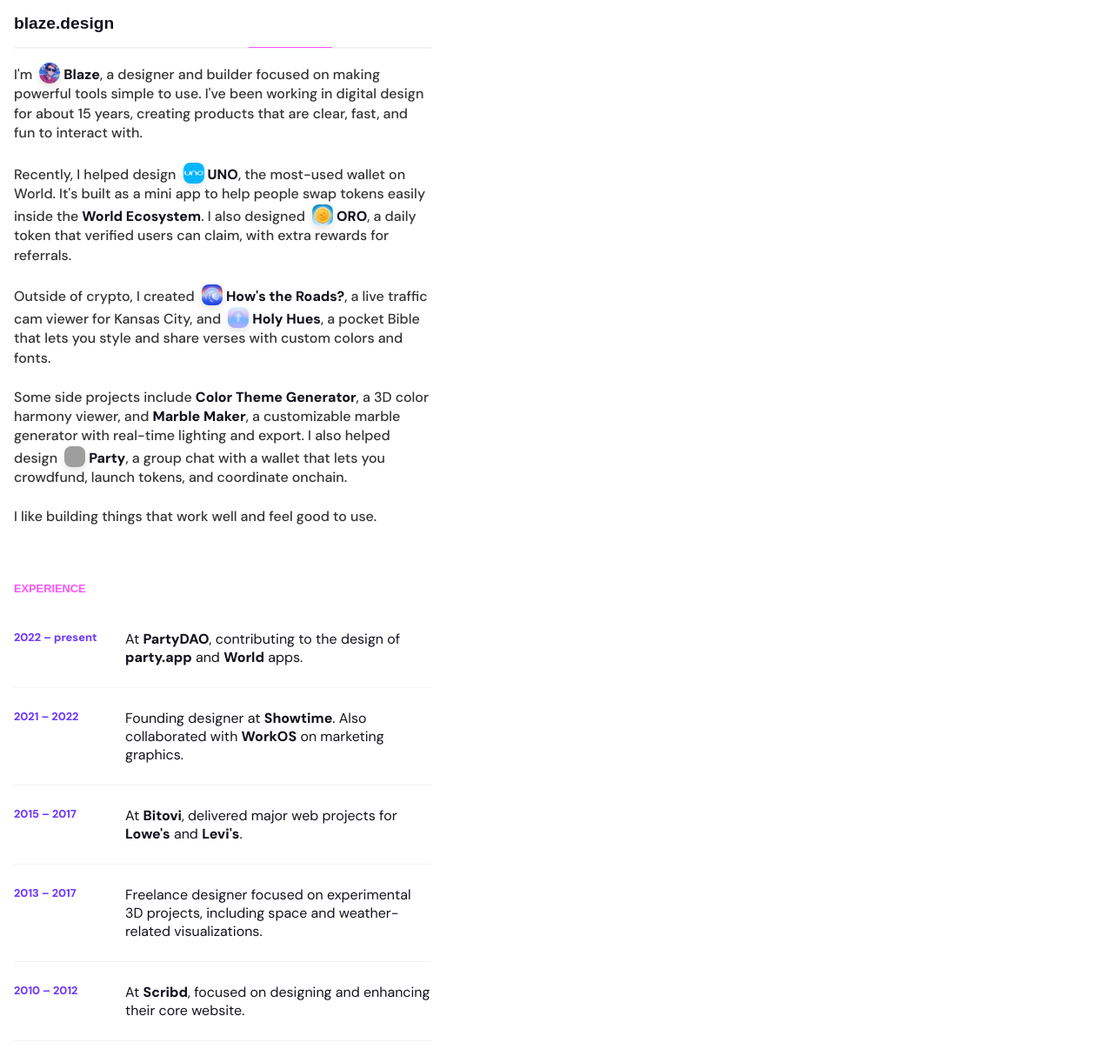
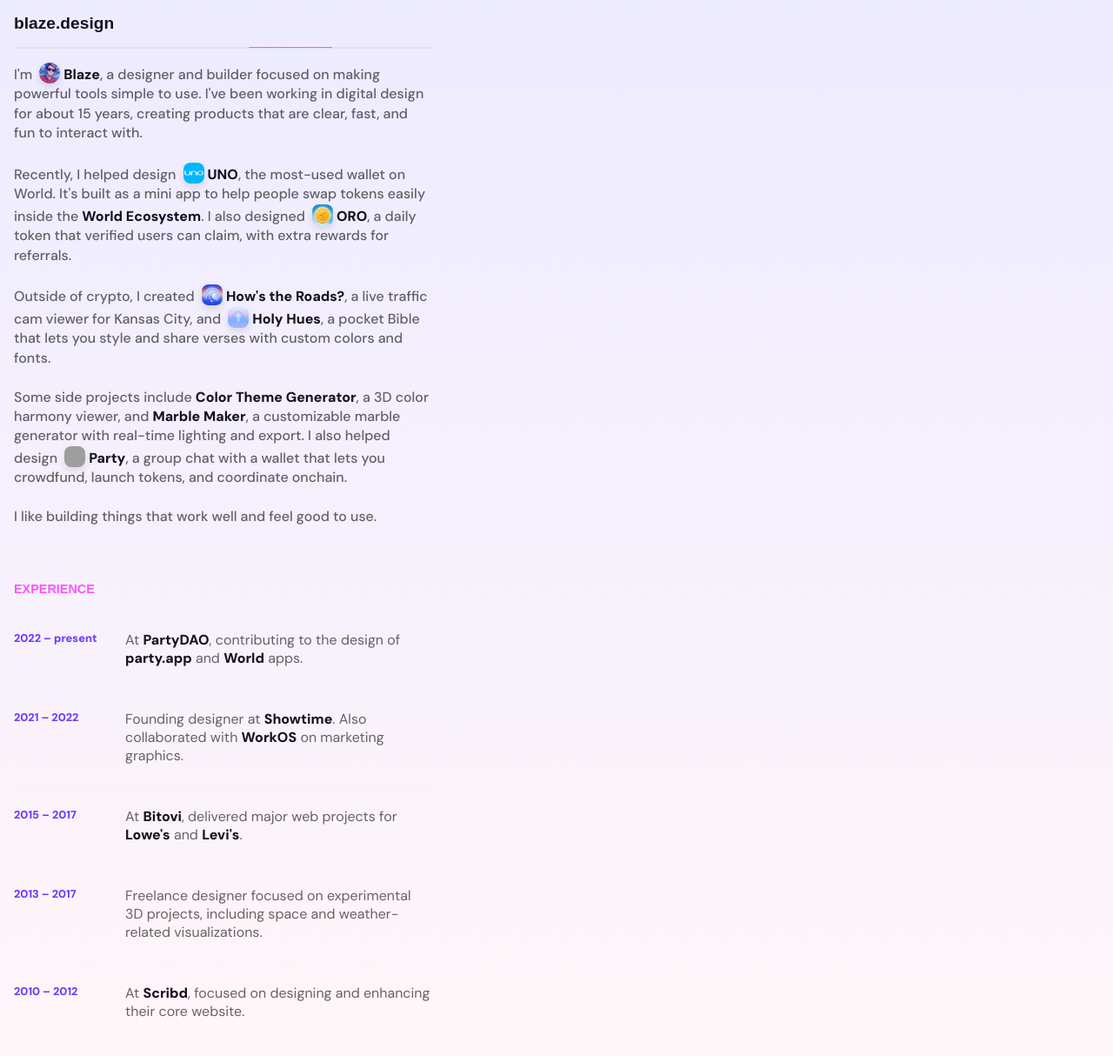
Before and after one commit to 0xblz/blaze-web, a Jekyll site: the page built from index.html, in a window 1280 px wide. Shown: the whole page at 87% size. Built offline with Jekyll 4.4.1, drawn with Linux system fonts in a browser that asks for light colours; nearby versions of some CDN libraries; some web fonts are replaced; grey boxes are pictures that could not be loaded.

Commit message:
style fixes

```diff
--- a/_sass/_layout.scss
+++ b/_sass/_layout.scss
@@ -1,17 +1,9 @@
 // Body and main layout
 html {
-    background-color: var(--dark-color);
+    background: var(--dark-color);
 
     @media (prefers-color-scheme: light) {
-        background-color: var(--light-color);
-    }
-}
-
-body {
-    background-color: var(--dark-color);
-
-    @media (prefers-color-scheme: light) {
-        background-color: var(--light-color);
+        background: linear-gradient(to bottom, rgb(237, 235, 255), rgb(255, 246, 249));
     }
 }
 
@@ -56,11 +48,11 @@
 
     td {
         padding: 1.5rem 0;
-        border-bottom: 1px solid rgba(255, 255, 255, 0.1);
+        border-bottom: 1px solid rgba(255, 255, 255, 0.05);
         vertical-align: top;
 
         @media (prefers-color-scheme: light) {
-            border-bottom: 1px solid rgba(0, 0, 0, 0.05);
+            border-bottom: 1px solid rgba(0, 0, 0, 0.01);
         }
     }
 
--- a/_sass/_typography.scss
+++ b/_sass/_typography.scss
@@ -2,10 +2,10 @@
 body {
     font-family: var(--font-primary);
     font-size: 16px;
-    color: white;
+    color: rgba(255, 255, 255, 0.6);
 
     @media (prefers-color-scheme: light) {
-        color: var(--dark-color);
+        color: rgba(0, 0, 0, 0.6);
     }
 }
 
@@ -22,7 +22,7 @@
 
 h2 {
     font-family: var(--font-secondary);
-    font-size: 0.8rem;
+    font-size: 0.9rem;
     font-weight: 800;
     color: var(--secondary-color);
     text-transform: uppercase;
@@ -32,11 +32,6 @@
     font-size: 1rem;
     line-height: 1.4em;
     font-weight: 500;
-    color: rgba(255, 255, 255, 0.8);
-
-    @media (prefers-color-scheme: light) {
-        color: rgba(0, 0, 0, 0.8);
-    }
 }
 
 a {
```
Also changed, not shown: 3 other files.
